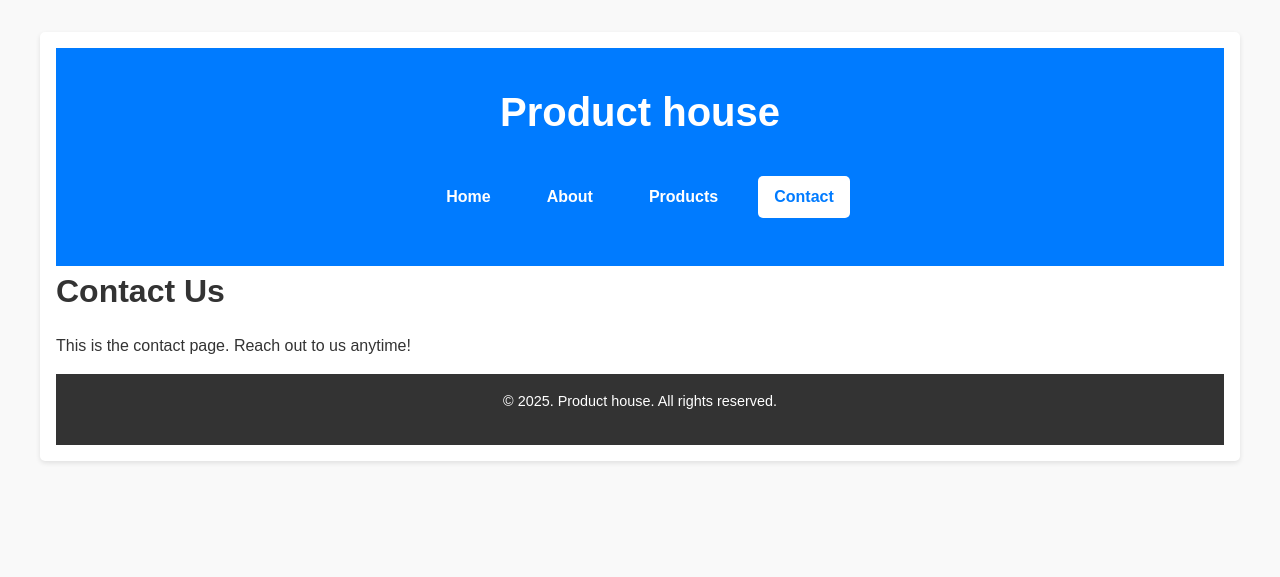
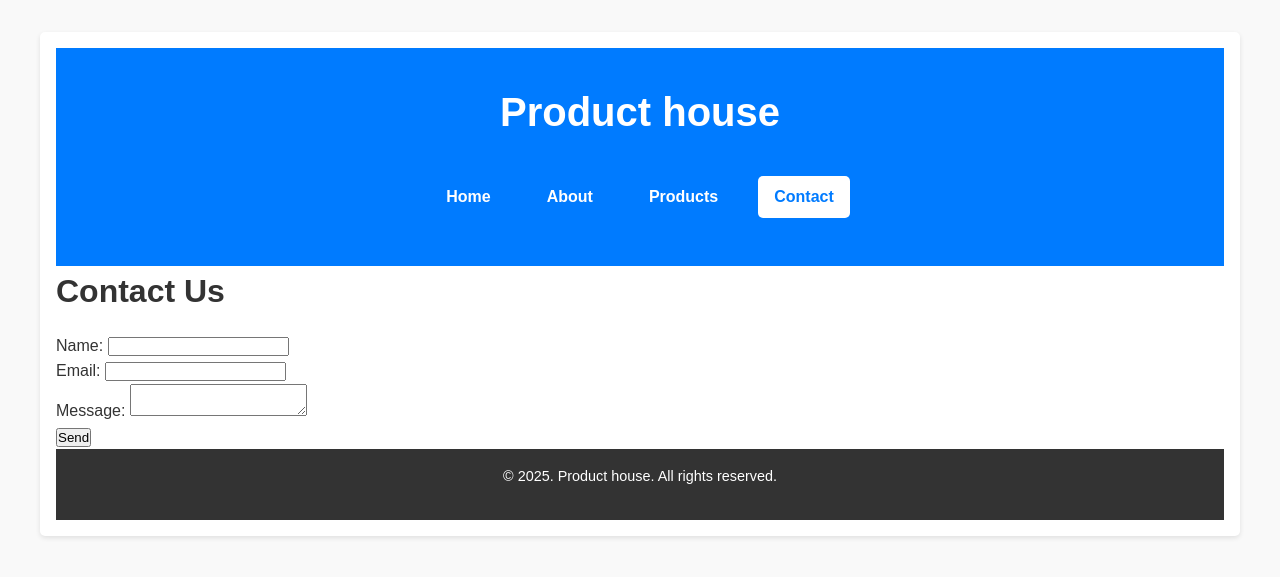
Before and after one commit to tournguide/netlify-jekyll, a Jekyll site: the page built from contact.markdown, in a window 1280 px wide. Shown: the top 577 px of the page. Built offline with Jekyll 4.4.1, drawn with Linux system fonts in a browser that asks for light colours.

Commit message:
Update contact.html

```diff
--- a/_layouts/contact.html
+++ b/_layouts/contact.html
@@ -8,7 +8,24 @@
     <main>
   {% include header.html %}
   <h1>Contact Us</h1>
-  <p>{{ content }}</p>
+  <form name="contact" method="POST" data-netlify="true" action="/thank-you">
+    <div>
+      <label for="name">Name:</label>
+      <input type="text" id="name" name="name" required>
+    </div>
+    <div>
+      <label for="email">Email:</label>
+      <input type="email" id="email" name="email" required>
+    </div>
+    <div>
+      <label for="message">Message:</label>
+      <textarea id="message" name="message" required></textarea>
+    </div>
+    <div>
+      <button type="submit">Send</button>
+    </div>
+  </form>
+
   {% include footer.html %}
   </main>
 </body>
```
